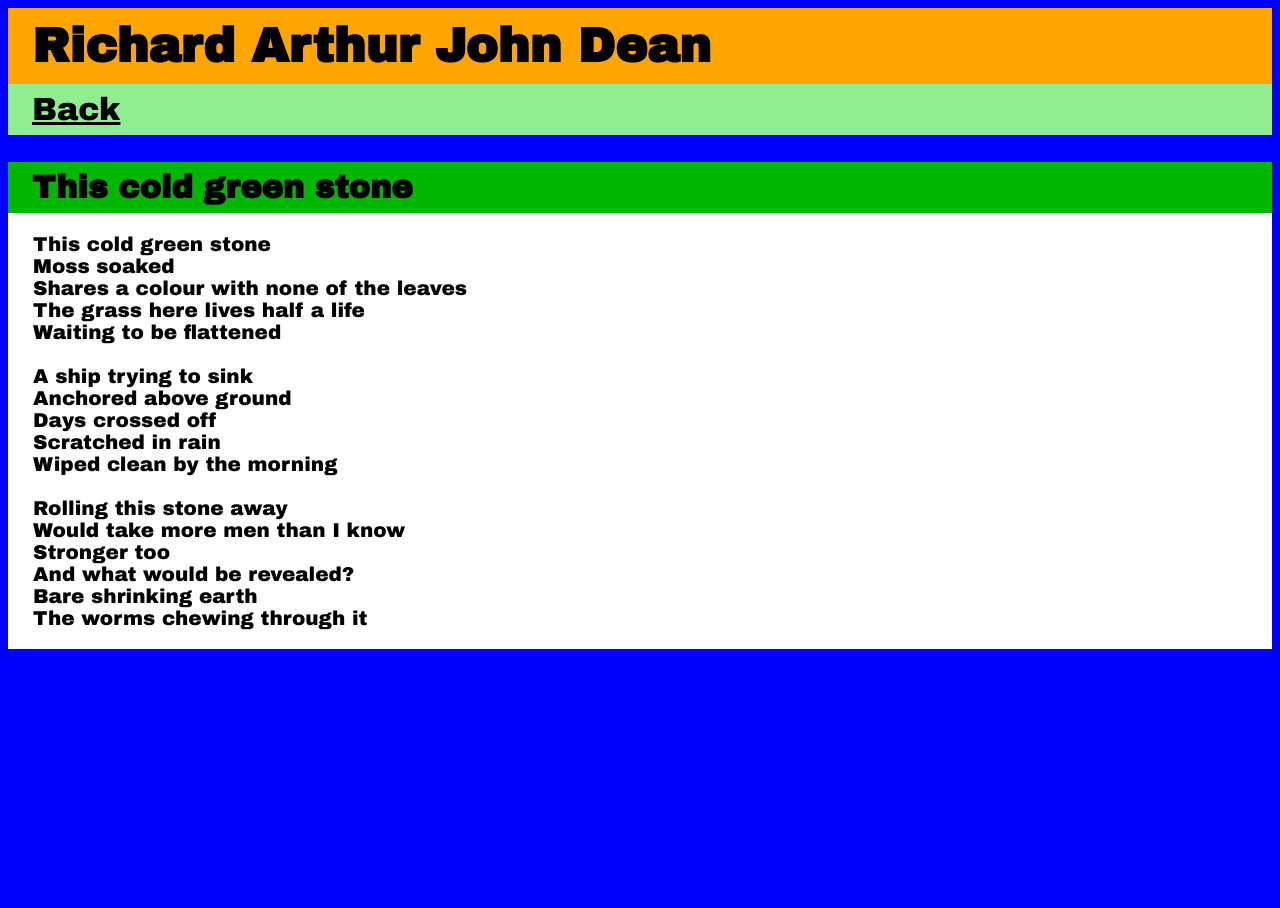
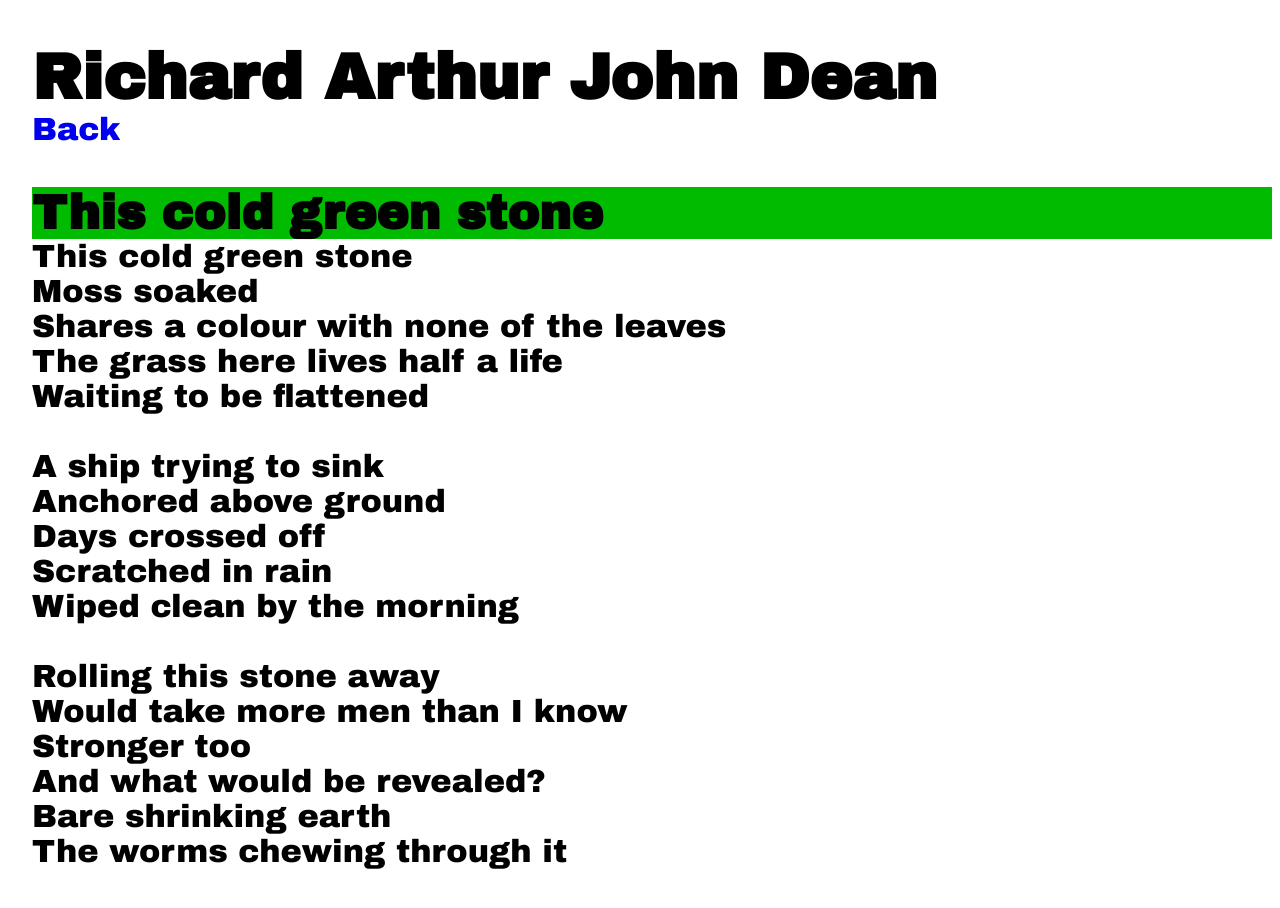
Before and after one commit to richardajdean/poetry, a plain HTML site: page this-cold-green-stone.html in a window 1280 px wide. Before the commit the page ends 800 px from the top, so only its background shows below. Drawn offline with Linux system fonts and the light colour scheme.

Commit message:
overhaul: -new design -sorted out stylesheets

```diff
--- a/haiku.css
+++ /dev/null
@@ -1,55 +0,0 @@
-html {
-  font-family: 'Archivo Black', sans-serif;
-  font-size: 100%;
-}
-
-body {
-  background-color: #0000FF; /* blue */
-}
-
-body * {
-  padding-top: 0.25em;
-  padding-bottom: 0.25em;
-}
-
-.header-name {
-  padding-left: .5em;
-  margin: 0;
-  font-size: 3rem;
-  background-color: #FFA500; /* orange */
-}
-
-.back-link {
-  display: block;
-  padding-left: .75em;
-  font-size: 2rem;
-  background-color: #90EE90; /* light green */
-  color: #000000; /* black */
-}
-
-.poem-title {
-  padding-left: .75em;
-  margin-bottom: 0;
-  font-size: 2rem;
-  background-color: #00B600; /* nice green */
-}
-
-.poem-wrapper {
-  padding-top: .5em;
-  padding-bottom: .5em;
-  background-color: #FFFFFF; /* white */
-}
-
-.haiku {
-  padding-left: 1.25em;
-  margin-top: 1em;
-  margin-bottom: 1em;
-  font-size: 1.25rem;
-}
-
-.poem-line {
-  padding: 0;
-  margin: 0;
-  text-indent: -2em;
-  margin-left: 2em;
-}
--- a/index.css
+++ b/index.css
@@ -1,57 +1,13 @@
-html {
-  font-family: 'Archivo Black', sans-serif;
-  font-size: 100%
-}
-
-body {
-  background-color: #0000FF; /* blue */
-}
-
-body * {
-  padding-top: 0.25em;
-  padding-bottom: 0.25em;
-}
-
-.header-name {
-  padding-left: .5em;
-  margin: 0;
-  font-size: 3rem;
-  background-color: #FFA500; /* orange */
-}
-
-.bio {
-  padding-left: 1em;
-  margin: 0;
-  font-size: 1.5rem;
-  background-color: #90EE90; /* light green */
-}
-
-.email {
-  padding-left: 1em;
-  margin-top: 0;
-  font-size: 1.5rem;
-  background-color: #FF6464; /* nice pink */
-}
-
-.poem-link-list-header {
-  padding-left: .75em;
-  font-size: 2rem;
-  background-color: #00B600; /* nice green */
-}
-
 .poem-link-list {
+  margin-bottom: 0;
   padding: 0;
   list-style-type: none;
+  display: grid;
+  grid-template-columns: repeat(auto-fill, minmax(500px, 1fr));
+  grid-gap: 1em;
 }
 
 .poem-link {
-  font-size: 2rem;
-  padding-bottom: 1em;
+  color: #000;
+  background-color: #0b0; /* bright green */
 }
-
-a {
-  padding-left: .75em;
-  display: block;
-  background-color: #FFFFFF; /* white */
-  color: #000000; /* black */
-}
--- /dev/null
+++ b/main.css
@@ -0,0 +1,18 @@
+body {
+  margin-left: 1em;
+  font-family: "Archivo Black", sans-serif;
+  font-size: 2em;
+}
+
+a {
+  text-decoration: none;
+}
+
+.header-name {
+  margin-bottom: 0;
+}
+
+.header-link {
+  margin: 0;
+  padding: 0;
+}
--- /dev/null
+++ b/poem.css
@@ -0,0 +1,19 @@
+.poem-title {
+  margin-bottom: 0;
+  background-color: #0b0; /* bright green */
+}
+
+.haiku {
+  padding-top: 1em;
+}
+
+.poem-wrapper {
+  padding-bottom: 1em;
+}
+
+.poem-line {
+  padding: 0;
+  margin: 0;
+  text-indent: -2em;
+  margin-left: 2em;
+}
--- a/single-poem.css
+++ /dev/null
@@ -1,50 +0,0 @@
-html {
-  font-family: 'Archivo Black', sans-serif;
-  font-size: 100%;
-}
-
-body {
-  background-color: #0000FF; /* blue */
-}
-
-body * {
-  padding-top: 0.25em;
-  padding-bottom: 0.25em;
-}
-
-.header-name {
-  padding-left: .5em;
-  margin: 0;
-  font-size: 3rem;
-  background-color: #FFA500; /* orange */
-}
-
-.back-link {
-  display: block;
-  padding-left: .75em;
-  font-size: 2rem;
-  background-color: #90EE90; /* light green */
-  color: #000000; /* black */
-}
-
-.poem-title {
-  padding-left: .75em;
-  margin-bottom: 0;
-  font-size: 2rem;
-  background-color: #00B600; /* nice green */
-}
-
-.poem-wrapper {
-  padding-left: 1.25em;
-  padding-top: 1em;
-  padding-bottom: 1em;
-  font-size: 1.25rem;
-  background-color: #FFFFFF; /* white */
-}
-
-.poem-line {
-    padding: 0;
-    margin: 0;
-    text-indent: -2em;
-    margin-left: 2em;
-}
--- a/this-cold-green-stone.html
+++ b/this-cold-green-stone.html
@@ -7,13 +7,14 @@
     <meta charset="utf-8">
     <link rel="preconnect" href="https://fonts.gstatic.com">
     <link href="https://fonts.googleapis.com/css2?family=Archivo+Black&display=swap" rel="stylesheet">
-    <link rel="stylesheet" href="single-poem.css">
+    <link rel="stylesheet" href="main.css">
+    <link rel="stylesheet" href="poem.css">
   </head>
   <body>
-      <h1 class="header-name">
-        Richard Arthur John Dean
-      </h1>
-    <a class="back-link" href="/">
+    <h1 class="header-name">
+      Richard Arthur John Dean
+    </h1>
+    <a class="header-link back-link" href="/">
       Back
     </a>
     <h2 class="poem-title">
```
Also changed, not shown: cave.html (+6 -5 lines), haiku-from-a-cornish-fishing-village.html (+3 -2 lines), haiku-from-a-house-near-dartmoor.html (+3 -2 lines), haiku-from-a-small-flat-in-London.html (+3 -2 lines), haiku-from-beneath-the-moon.html (+3 -2 lines), haiku-layout.html (added, +76 -0 lines), haiku-pulled-from-a-river.html (+3 -2 lines), index.html (+17 -24 lines), poem-layout.html (added, +33 -0 lines).
